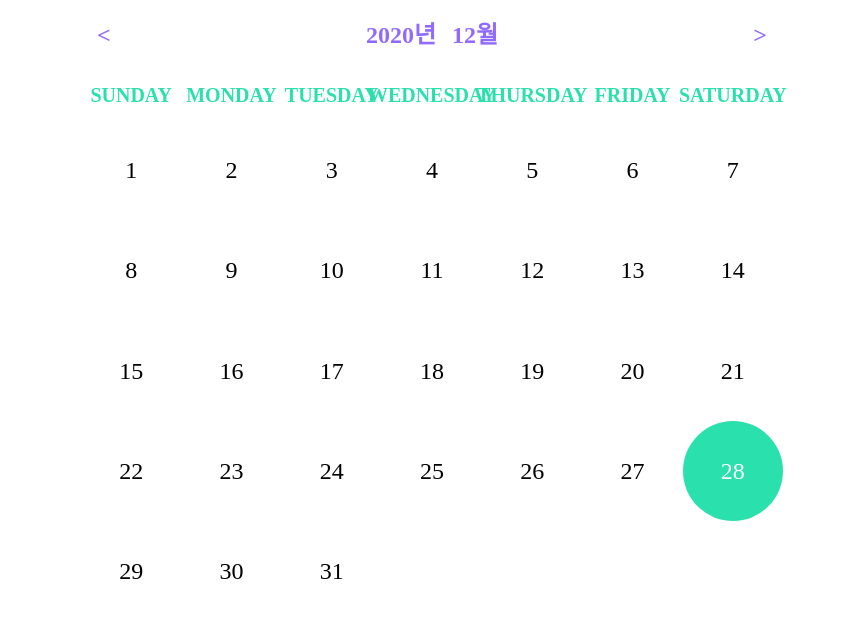
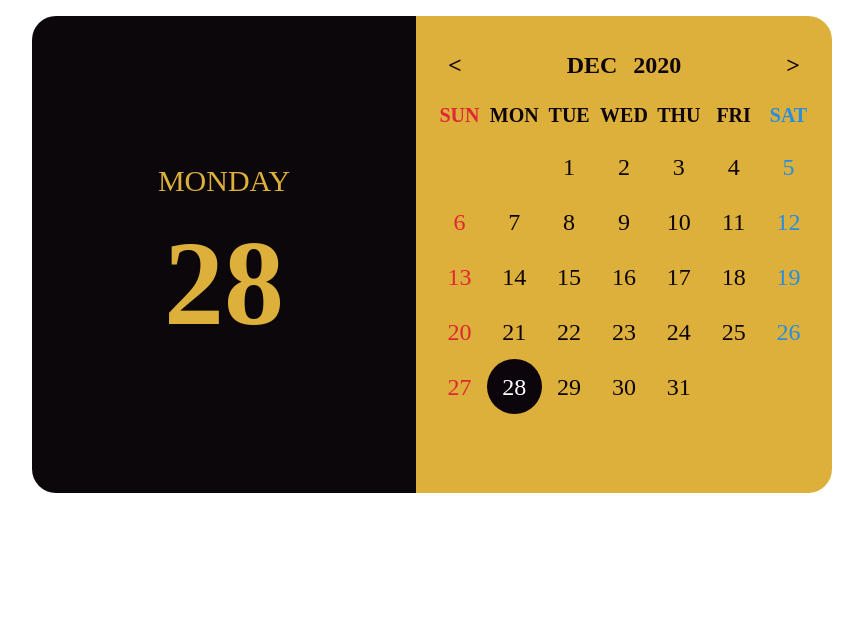
Before and after one commit to yung6699/react-calendar, a React (Create React App) app: page / in a window 1280 px wide. Shown: the top 618 px of the page, without its empty margins (208-1071 px from the left). Built offline with nearby package versions, Linux system fonts and the light colour scheme.

Commit message:
달력 UI 컴포넌트 정리

```diff
--- a/src/components/CalendarDay.tsx
+++ b/src/components/CalendarDay.tsx
@@ -1,11 +1,13 @@
 import React from "react";
-import styled, { css } from "styled-components";
+import styled from "styled-components";
 import { CALENDAR_ITEM_WIDTH } from "../styles/Variables";
+import { getWeekClass } from "../utils";
 
 interface DayProps {
-  day: number;
+  day: number | null;
   currentDay: number;
-  onClick: (day: number) => void;
+  currentDayOfWeek: number;
+  onClick: (day: number, dayOfWeek: number) => void;
 }
 
 const Item = styled.td`
@@ -14,6 +16,8 @@ const Item = styled.td`
   align-items: center;
   width: ${CALENDAR_ITEM_WIDTH};
   font-size: 24px;
+  font-weight: 500;
+  color: #0c050b;
   cursor: pointer;
 
   &:after {
@@ -25,15 +29,21 @@ const Item = styled.td`
   &.active {
     position: relative;
     color: #fff;
-    background: #2ae1ad;
+    background: #0c050b;
     border-radius: 50%;
   }
 `;
 
-const CalendarDay = ({ day, currentDay, onClick }: DayProps) => {
-  const isActive = currentDay === day;
+const CalendarDay = ({ day, currentDayOfWeek, currentDay, onClick }: DayProps) => {
+  const getActiveClass = (currentDay: number) => {
+    const isActive = currentDay === day;
+    return isActive ? "active" : "";
+  };
+
   return (
-    <Item className={isActive ? "active" : ""} onClick={() => onClick(day)}>
+    <Item
+      className={[getActiveClass(currentDay), getWeekClass(currentDayOfWeek)].join(" ")}
+      onClick={() => day && onClick(day, currentDayOfWeek)}>
       {day}
     </Item>
   );
--- a/src/components/CalendarHead.tsx
+++ b/src/components/CalendarHead.tsx
@@ -1,14 +1,15 @@
 import React from "react";
 import styled from "styled-components";
-import { DAY_OF_THE_WEEK } from "../constants";
+import { DAY_OF_THE_WEEK, MONTHS } from "../constants";
 import { CALENDAR_ITEM_WIDTH, CALENDAR_ITEM_HEIGHT } from "../styles/Variables";
+import { getWeekClass } from "../utils";
 
 const MainTitle = styled.tr`
   display: flex;
   justify-content: space-between;
   width: 100%;
-  height: 70px;
-  color: #916aff;
+  height: 50px;
+  color: #0c050b;
   font-size: 24px;
   font-weight: bold;
 
@@ -27,7 +28,7 @@ const MainTitle = styled.tr`
     align-items: center;
 
     .calendar__title__year {
-      margin-right: 16px;
+      margin-left: 16px;
     }
   }
 `;
@@ -42,6 +43,7 @@ const DayOfWeek = styled.tr`
     display: flex;
     justify-content: center;
     align-items: center;
+    color: #0c050b;
 
     width: ${CALENDAR_ITEM_WIDTH};
     height: ${CALENDAR_ITEM_HEIGHT};
@@ -57,6 +59,10 @@ interface CalendarHeadProps {
 }
 
 const CalendarHead = ({ year, month, onIncrease, onDecrease }: CalendarHeadProps) => {
+  const getMonth = (month: number) => {
+    return MONTHS[month - 1].substring(0, 3).toUpperCase();
+  };
+
   return (
     <thead>
       <MainTitle>
@@ -64,8 +70,8 @@ const CalendarHead = ({ year, month, onIncrease, onDecrease }: CalendarHeadProps
           &#60;
         </td>
         <td className={"calendar__title"}>
-          <div className={"calendar__title__year"}>{year}년</div>
-          <div className={"calendar__title__month"}>{month}월</div>
+          <b className={"calendar__title__month"}>{getMonth(month)}</b>
+          <b className={"calendar__title__year"}>{year}</b>
         </td>
         <td className={"calendar__next"} onClick={onIncrease}>
           &#62;
@@ -73,7 +79,12 @@ const CalendarHead = ({ year, month, onIncrease, onDecrease }: CalendarHeadProps
       </MainTitle>
       <DayOfWeek>
         {DAY_OF_THE_WEEK.map((item: string, index: number) => {
-          return <td key={index}>{item}</td>;
+          const name = item.substring(0, 3);
+          return (
+            <td key={index} className={getWeekClass(index)}>
+              {name}
+            </td>
+          );
         })}
       </DayOfWeek>
     </thead>
--- a/src/components/CalendarMain.tsx
+++ b/src/components/CalendarMain.tsx
@@ -1,36 +1,48 @@
 import React, { useState, useEffect } from "react";
 import CalendarDay from "./CalendarDay";
 import styled from "styled-components";
+import { getFirstDayIndexOfWeek } from "../utils";
 
 const Row = styled.tr`
   display: flex;
 `;
 
 interface CalendarMainProps {
+  currentYear: number;
   currentDay: number;
-  onClickDay: (day: number) => void;
+  currentMonth: number;
+  endDays: number[];
+  onClickDay: (day: number, dayOfWeek: number) => void;
 }
 
-const CalendarMain = ({ currentDay, onClickDay }: CalendarMainProps) => {
+const CalendarMain = ({ currentYear, currentDay, currentMonth, endDays, onClickDay }: CalendarMainProps) => {
   const [dayRows, setDayRows] = useState<number[][]>([]);
 
   useEffect(() => {
+    const lastDay = endDays[currentMonth - 1];
+    const result = getFirstDayIndexOfWeek(currentYear, currentMonth);
+    const days = new Array(42).fill(null);
+
+    let idx = result;
+    for (let i = 0; i < lastDay; i++) {
+      days[idx] = i + 1;
+      idx++;
+    }
+
     const arr: number[][] = [];
     for (let i = 0; i < 6; i++) {
-      arr.push([]);
-      for (let j = i * 7; j < i * 7 + 7; j++) {
-        if (j < 31) {
-          arr[i].push(j + 1);
-        }
-      }
+      const start = i * 7;
+      const end = start + 7;
+      const list = days.slice(start, end);
+      arr.push(list);
     }
 
     setDayRows(arr);
-  }, []);
+  }, [endDays, currentMonth]);
 
   const makeRow = (row: number[]) => {
     return row.map((day, idx) => {
-      return <CalendarDay key={idx} day={day} currentDay={currentDay} onClick={onClickDay} />;
+      return <CalendarDay key={idx} day={day} currentDay={currentDay} onClick={onClickDay} currentDayOfWeek={idx} />;
     });
   };
 
--- /dev/null
+++ b/src/components/CalendarSide.tsx
@@ -0,0 +1,40 @@
+import React from "react";
+import styled from "styled-components";
+import { DAY_OF_THE_WEEK } from "../constants";
+
+interface CalendarSideProps {
+  day: number;
+  dayOfWeek: number;
+}
+
+const SideContent = styled.div`
+  display: flex;
+  flex-direction: column;
+  justify-content: center;
+  align-items: center;
+  width: 100%;
+  background: #0b070a;
+  color: #ddaf3b;
+
+  .dayOfWeek {
+    font-size: 30px;
+    font-weight: 500;
+    margin-bottom: 28px;
+  }
+
+  .day {
+    font-size: 120px;
+    font-weight: bold;
+  }
+`;
+
+const CalendarSide = ({ day, dayOfWeek }: CalendarSideProps) => {
+  return (
+    <SideContent>
+      <div className={"dayOfWeek"}>{DAY_OF_THE_WEEK[dayOfWeek]}</div>
+      <div className={"day"}>{day}</div>
+    </SideContent>
+  );
+};
+
+export default CalendarSide;
--- a/src/components/CalendarTemplate.tsx
+++ b/src/components/CalendarTemplate.tsx
@@ -1,53 +1,93 @@
-import React, { useState } from "react";
+import React, { useState, useEffect } from "react";
 import { FIRST_MONTH, LAST_MONTH } from "../constants";
+import { getEndDays } from "../utils";
 import styled from "styled-components";
 import dayjs from "dayjs";
 
 import CalendarHead from "./CalendarHead";
 import CalendarMain from "./CalendarMain";
+import CalendarSide from "./CalendarSide";
 
-const CalendarBlock = styled.table`
-  max-width: 500px;
-  min-width: 300px;
+const CalendarContainer = styled.div`
+  display: flex;
+  flex-direction: row;
+  margin: 16px auto;
+  box-sizing: border-box;
+  border-radius: 24px;
+  overflow: hidden;
+  max-width: 800px;
+`;
+
+const CalendarTable = styled.div`
   width: 100%;
-  margin: 0 auto;
+  background: #ddaf3b;
+  display: flex;
+  justify-content: center;
+  padding: 24px 16px;
+
+  table {
+    width: 100%;
+  }
 `;
 
 const CalendarTemplate = () => {
   const date = dayjs();
-  const [year, setYear] = useState<number>(date.year());
-  const [month, setMonth] = useState<number>(date.month() + 1);
-  const [day, setDay] = useState<number>(date.date());
+  const [currentYear, setCurrentYear] = useState<number>(date.year());
+  const [currentMonth, setCurrentMonth] = useState<number>(date.month() + 1);
+  const [currentDay, setCurrentDay] = useState<number>(date.date());
+  const [currentDayOfWeek, setDayOfWeek] = useState<number>(date.day());
+  const [endDays, setEndDays] = useState<number[]>([]);
+
+  useEffect(() => {
+    setCurrentYear(date.year());
+  }, []);
+
+  useEffect(() => {
+    const endDays = getEndDays(currentYear);
+    setEndDays([...endDays]);
+  }, [currentYear]);
 
   const onIncrease = () => {
-    if (month === LAST_MONTH) {
-      setMonth(FIRST_MONTH);
-      setYear(year + 1);
+    if (currentMonth === LAST_MONTH) {
+      setCurrentMonth(FIRST_MONTH);
+      setCurrentYear(currentYear + 1);
       return;
     }
 
-    setMonth(month + 1);
+    setCurrentMonth(currentMonth + 1);
   };
 
   const onDecrease = () => {
-    if (month === FIRST_MONTH) {
-      setMonth(LAST_MONTH);
-      setYear(year - 1);
+    if (currentMonth === FIRST_MONTH) {
+      setCurrentMonth(LAST_MONTH);
+      setCurrentYear(currentYear - 1);
       return;
     }
 
-    setMonth(month - 1);
+    setCurrentMonth(currentMonth - 1);
   };
 
-  const onClickDay = (day: number) => {
-    setDay(day);
+  const onClickDay = (day: number, dayOfWeek: number) => {
+    setCurrentDay(day); // 선택 날짜
+    setDayOfWeek(dayOfWeek); // 선택 날짜의 요일
   };
 
   return (
-    <CalendarBlock>
-      <CalendarHead year={year} month={month} onIncrease={onIncrease} onDecrease={onDecrease} />
-      <CalendarMain currentDay={day} onClickDay={onClickDay} />
-    </CalendarBlock>
+    <CalendarContainer>
+      <CalendarSide day={currentDay} dayOfWeek={currentDayOfWeek} />
+      <CalendarTable>
+        <table>
+          <CalendarHead year={currentYear} month={currentMonth} onIncrease={onIncrease} onDecrease={onDecrease} />
+          <CalendarMain
+            currentYear={currentYear}
+            currentDay={currentDay}
+            currentMonth={currentMonth}
+            endDays={endDays}
+            onClickDay={onClickDay}
+          />
+        </table>
+      </CalendarTable>
+    </CalendarContainer>
   );
 };
 
```
